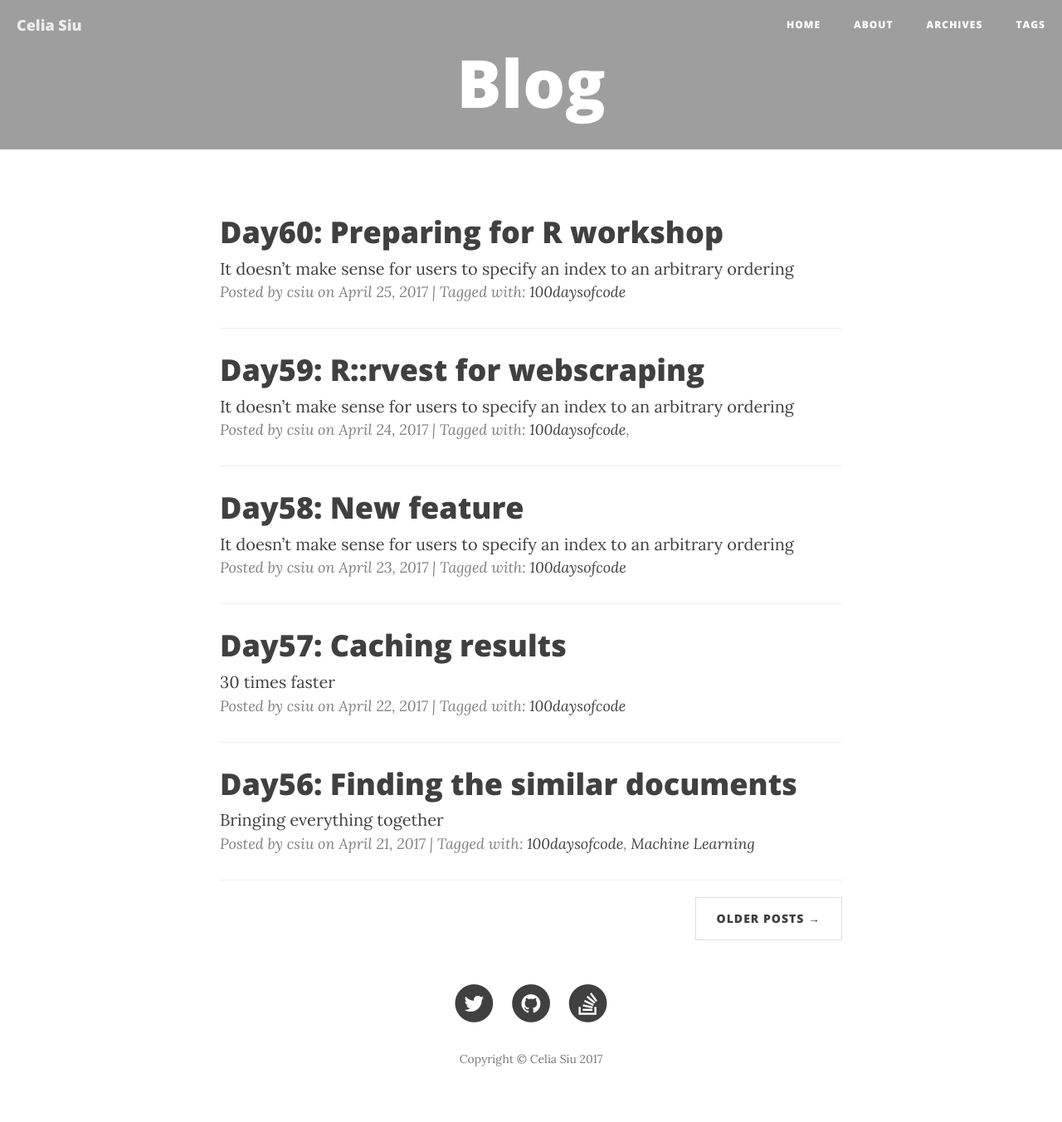
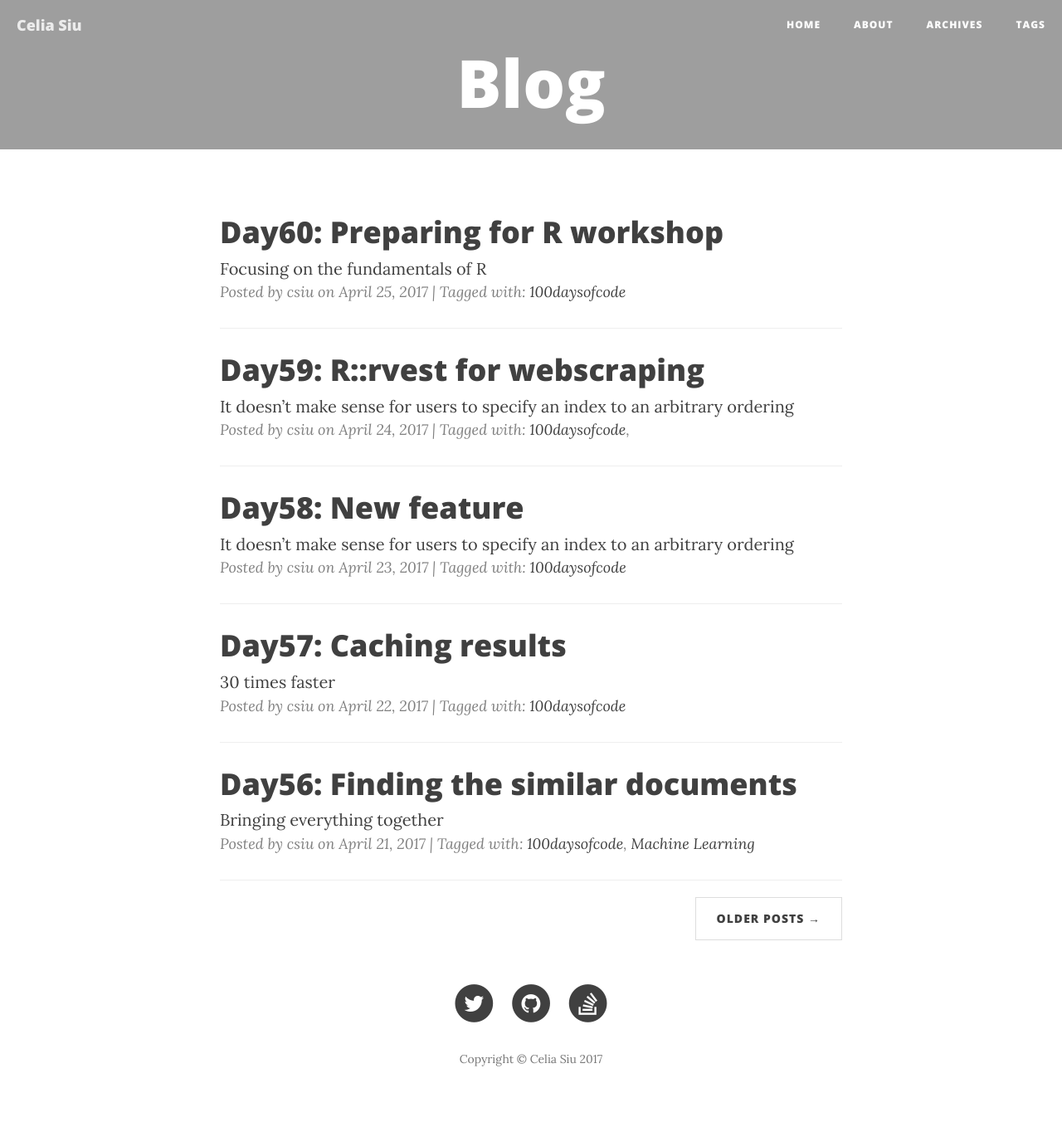
Before and after one commit to csiu/blog, a Jekyll site: the page built from index.html, in a window 1280 px wide. Shown: the whole page at 83% size. Built offline with Jekyll 4.4.1, drawn with Linux system fonts in a browser that asks for light colours; nearby versions of some CDN libraries; the list of posts is cut into pages by our own code.

Commit message:
update excerpt

```diff
--- a/_posts/2017_100daysofcode/2017-04-25-day60.md
+++ b/_posts/2017_100daysofcode/2017-04-25-day60.md
@@ -6,7 +6,7 @@ title: "Day60: Preparing for R workshop"
 categories: update
 tags:
   - 100daysofcode
-excerpt: It doesn’t make sense for users to specify an index to an arbitrary ordering
+excerpt: Focusing on the fundamentals of R
 ---
 
 Not much to report on except that I’ll be teaching the R workshop tomorrow and to prepare for it, I spent today going over the lessons and writing summary notes for each lesson that I will teach.
```
